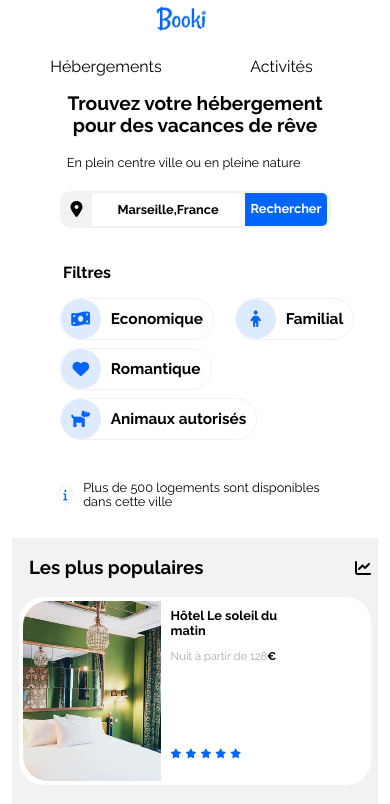
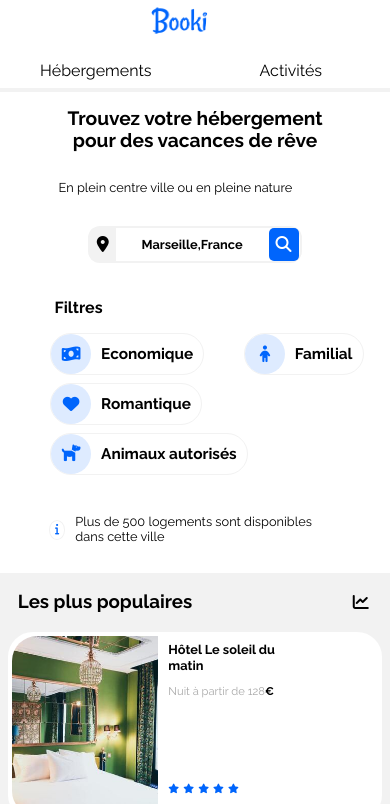
Before and after one commit to LaurentREVELUT/LaurentRevelut_P2_05012022, a plain HTML site: page index.html in a window 390 px wide. Shown: the top 804 px of the page. Drawn offline with Linux system fonts and the light colour scheme.

Commit message:
Correction finale du P2 suite mentorat du 18/01/22

```diff
--- a/css/styles.css
+++ b/css/styles.css
@@ -280,9 +280,6 @@ form a{
     max-height:300px;
 }
 
-/* .card :hover{
-    width:101%;
-} */
 
 .card img{
     width:100%;
@@ -569,11 +566,18 @@ footer .footer_one{
 
     header{
         flex-direction:column;
-        justify-content:center;
+        justify-content:space-around;
         align-items:center;
         align-content:space-around;
+        margin-bottom:15px;
+        border-bottom:4px solid #f2f2f2;
+        margin-left:0px;
+        margin-right:0px;
+
 
     }
+
+
 
     .conteneur-logo{
         text-align:center;
@@ -590,7 +594,7 @@ footer .footer_one{
     }
 
     header nav ul li{
-
+        height:10px;
     margin-left:0px;
 
     }
@@ -604,8 +608,24 @@ footer .footer_one{
 
     header nav ul li a{
         padding-left:0px;
+
+
+
     }
 
+
+    header nav ul li a:hover{
+        color: #0065FC;
+        border-bottom: 2px solid #0065FC;
+        border-top:none;
+        padding-bottom:9px;
+    }
+
+
+    main{
+        margin-left:0%;
+        margin-right:0%;
+    }
 
     /*--mise en page du formulaire--*/
 
@@ -620,7 +640,7 @@ footer .footer_one{
         margin:auto;
         font-size:1.2em;
         text-align:center;
-        margin-bottom:20px;
+        margin-bottom:30px;
 
     }
 
@@ -629,14 +649,33 @@ footer .footer_one{
         margin:auto;
         text-align:left;
         font-size:0.8em;
-        margin-bottom:20px;
+        margin-bottom:30px;
 
     }
 
     form{
+        width:210px;
     margin:auto;
     margin-bottom:20px;
     }
+
+ form a{
+     display:flex;
+     width:37px;
+     height:33px;
+     text-decoration:none;
+ }
+
+ form i[class="fas fa-search"]{
+     background-color:#0065fc;
+     color:white;
+     border-radius:5px;
+
+ }
+
+form .button{
+    display:none;
+}
 
 .filtres{
     width:100%;
@@ -678,7 +717,7 @@ padding-left:30px;
 /*--mise en page hebergement--*/
 .heberg{
 flex-direction:column-reverse;
-
+width:100%;
 }
 
 .list_heb{
@@ -692,10 +731,14 @@ flex-direction:column-reverse;
 .heb_row{
 
 flex-direction:column;
-background-color:#f2f2f2;
 border-radius:25px 25px 25px 25px;
 margin-bottom:20px;
+width:97%;
 
+}
+
+.heb_row a{
+    box-shadow:3px 3px 1px #f2f2f2;
 }
 
 .heberg .afficher{
@@ -705,9 +748,18 @@ margin-bottom:20px;
 }
 
 .populaire{
+    width:100%;
     border-radius:0px;
+
 }
 
+.title_pop{
+    width:90%;
+}
+
+.pop_column{
+    width:96%;
+}
 
 /*--mise en page activity--*/
 
@@ -718,6 +770,8 @@ margin-bottom:20px;
 .global_activity{
 flex-direction:column;
 padding-top:15px;
+width:98%;
+margin:auto;
 }
 
 .global_activity img{
```
